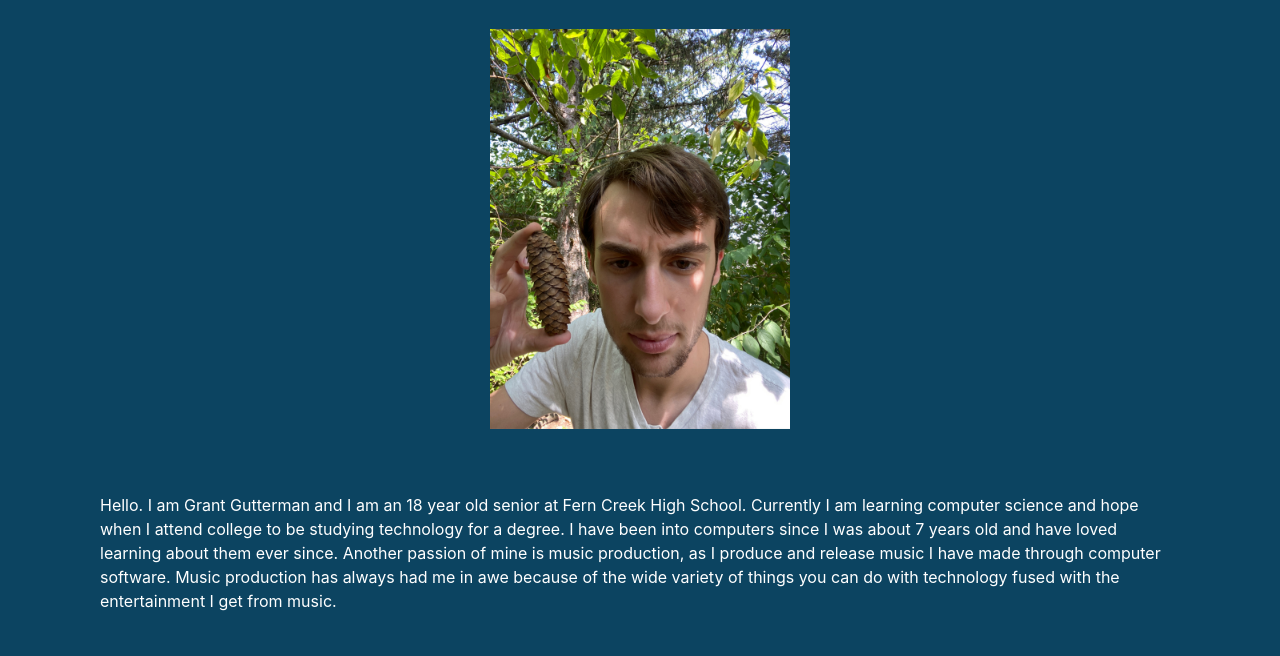
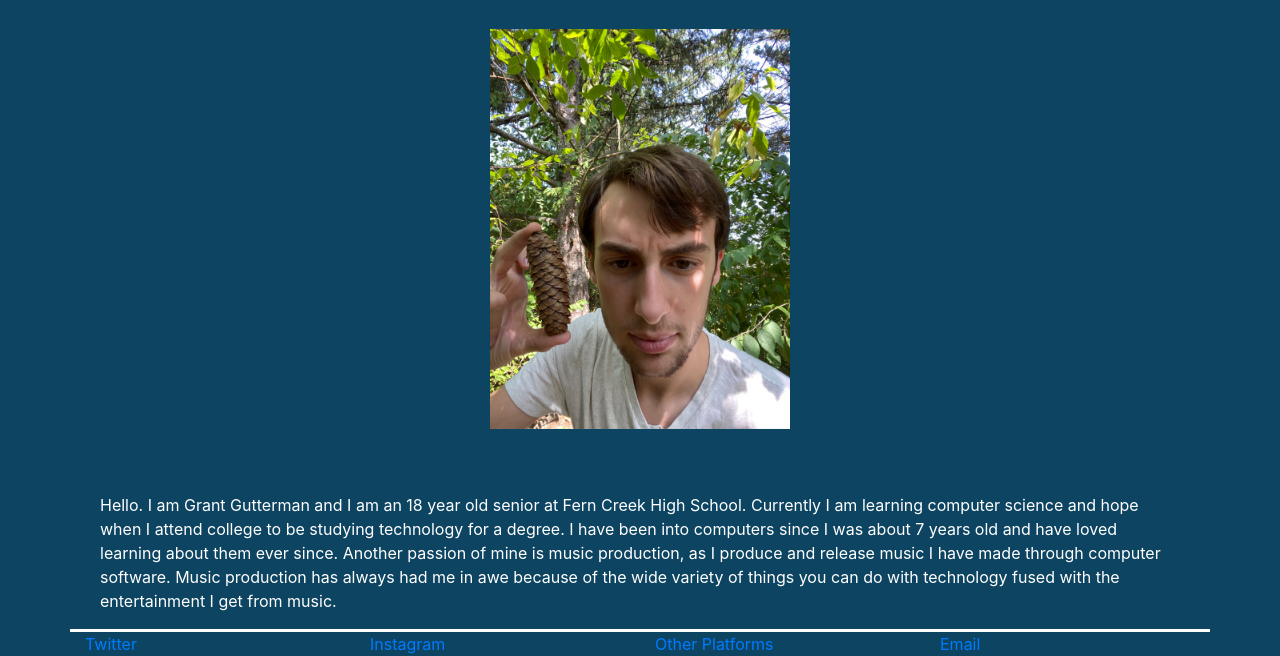
Before and after one commit to GarntMangutter/Portfolio-Website, a plain HTML site: page portfolio.html in a window 1280 px wide. Shown: the part 342-998 px from the top of the page. Before the commit the page ends 971 px from the top, so only its background shows below. Drawn offline with nearby package versions, Linux system fonts and the light colour scheme.

Commit message:
Adding Bootstrap Grid for Links Footer and Border

```diff
--- a/portfolio.html
+++ b/portfolio.html
@@ -56,5 +56,25 @@
 
     <p id="basicpara1"><br><br>Hello. I am Grant Gutterman and I am an 18 year old senior at Fern Creek High School. Currently I am learning computer science and hope when I attend college to be studying technology for a degree. I have been into computers since I was about 7 years old and have loved learning about them ever since. Another passion of mine is music production, as I produce and release music I have made through computer software. Music production has always had me in awe because of the wide variety of things you can do with technology fused with the entertainment I get from music.</p>
 
+    <div class="container" id="slickborder">
+
+    </div>
+
+    <div class="container">
+        <div class="row">
+            <div class="col-sm">
+                <a href="https://twitter.com/GuttermanGrant" text-align="center">Twitter</a>
+              </div>
+              <div class="col-sm">
+                <a href="https://www.instagram.com/grantgutterman" text-align="center">Instagram</a>
+              </div>
+              <div class="col-sm">
+                <a href="https://fanlink.to/garquo" text-align="center">Other Platforms</a>
+              </div>
+              <div class="col-sm">
+                  <a href="grantgutterman@gmail.com" text-align="center">Email</a>
+              </div>
+        </div>
+    </div>
 </body>
 </html>
--- a/styles.css
+++ b/styles.css
@@ -3,13 +3,13 @@ body {
 }
 
 h1 {
+    color: white;
     text-align: center;
-    color: white;
 }
 
 h2{
+    color: #a8a8a8;
     text-align: center;
-    color: #a8a8a8;
 }
 
 #basicpara1 {
@@ -21,3 +21,8 @@ h2{
 #centeralign {
     text-align: center;
 }
+
+#slickborder{
+    color: white;
+    border-bottom: solid;
+}
```
